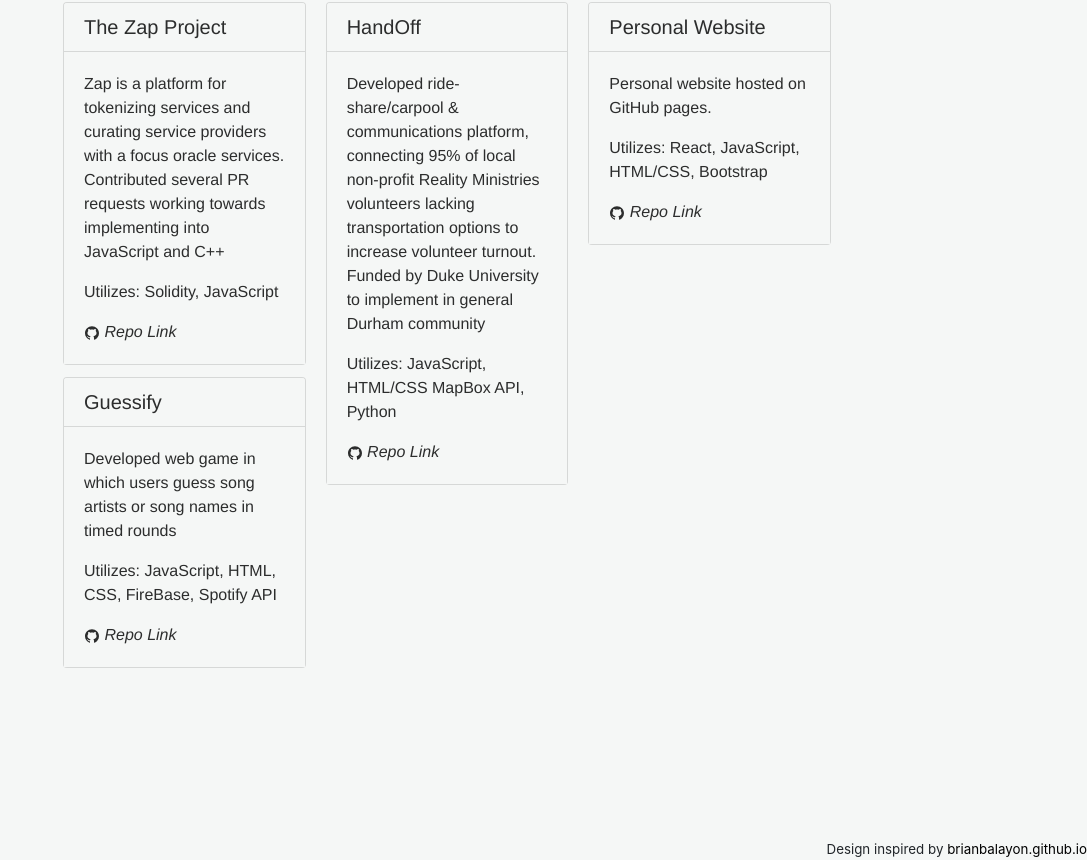
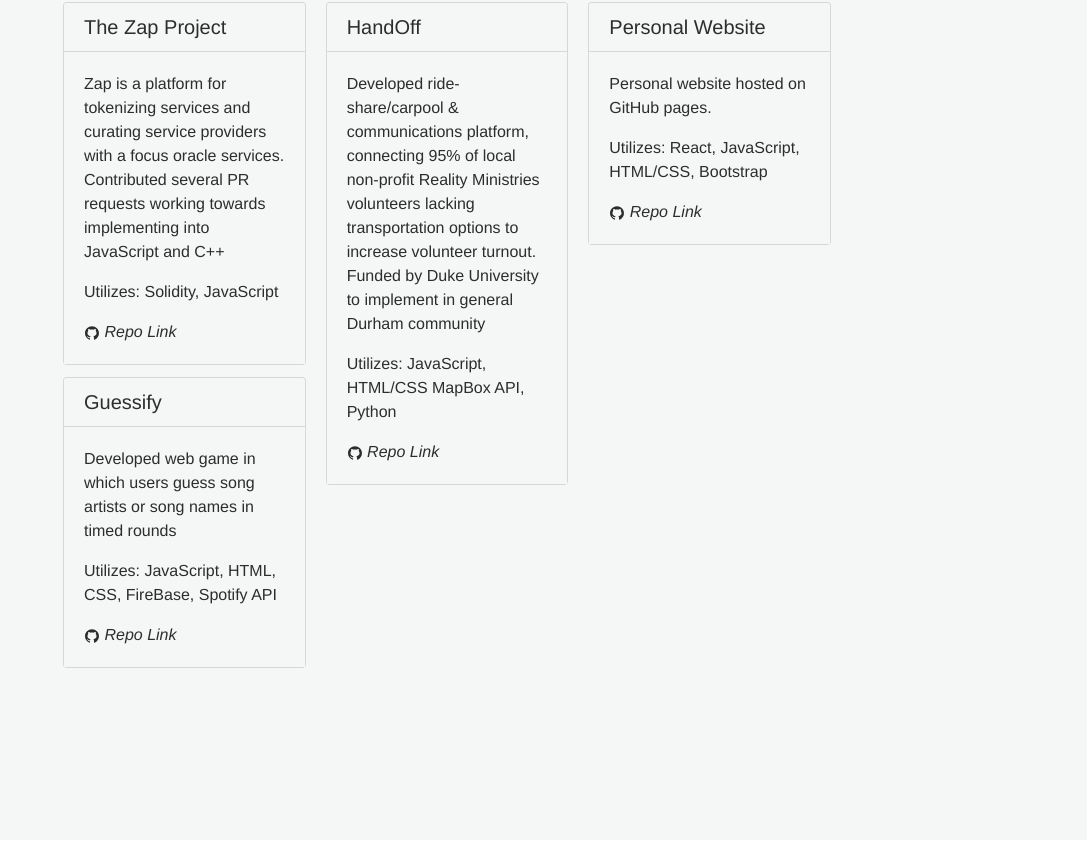
Before and after one commit to chun-andrew/chun-andrew.github.io, a React (Create React App) app: page / in a window 1280 px wide. Shown: the part 3189-4049 px from the top of the page, without its empty margins (193-1280 px from the left). Built offline with nearby package versions, Linux system fonts and the light colour scheme.

Commit message:
Build gh workflow, change resume, change page view

```diff
--- a/src/components/WholePageView.js
+++ b/src/components/WholePageView.js
@@ -19,9 +19,6 @@ export default class WholePageView extends Component {
                             <SkillsComponent id={"skills"}/>
                             <ProjectComponent id={"projects"} />
                     </div>
-                    <footer>
-                        Design inspired by <a href="https://brianbalayon.github.io/" style= {{color: "black"}} >brianbalayon.github.io</a>
-                    </footer>
             </React.Fragment>
     );
     }
```
Also changed, not shown: 1 other file (tests, documents, lock files or other folders).
